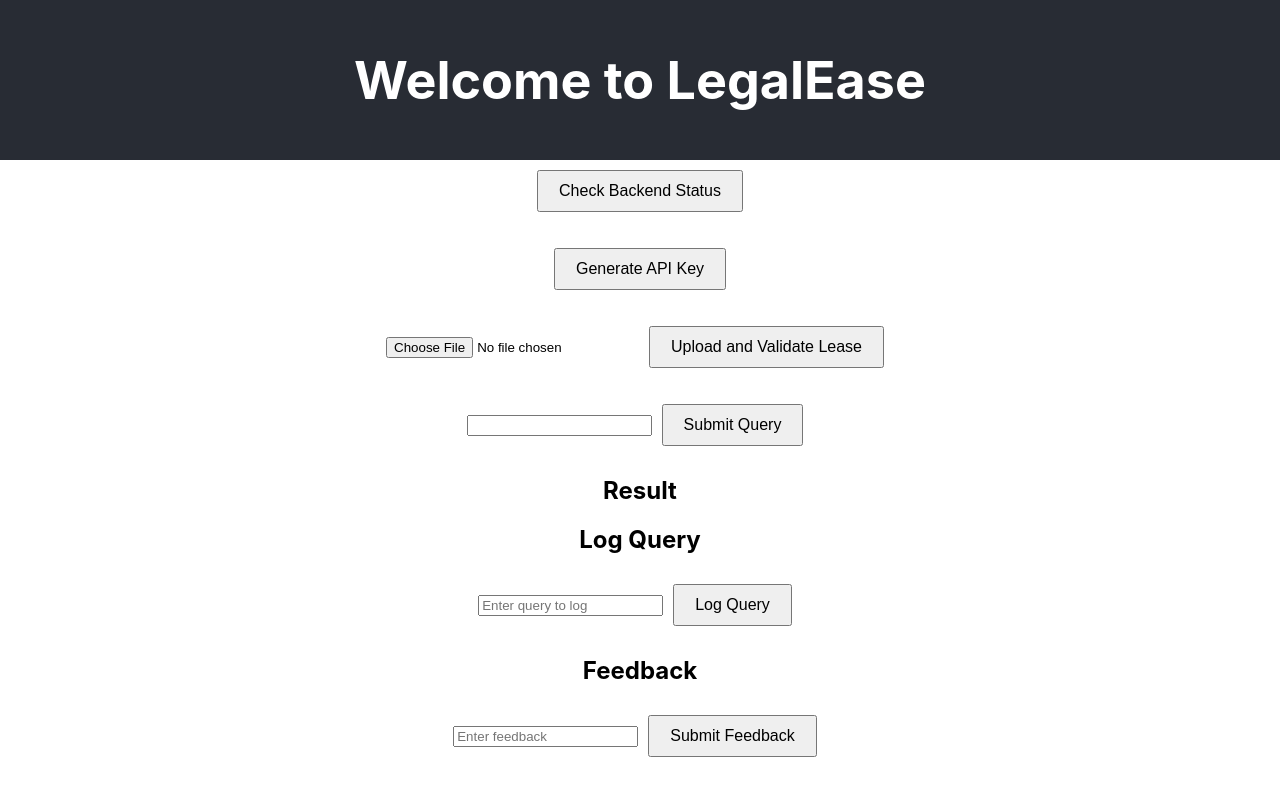
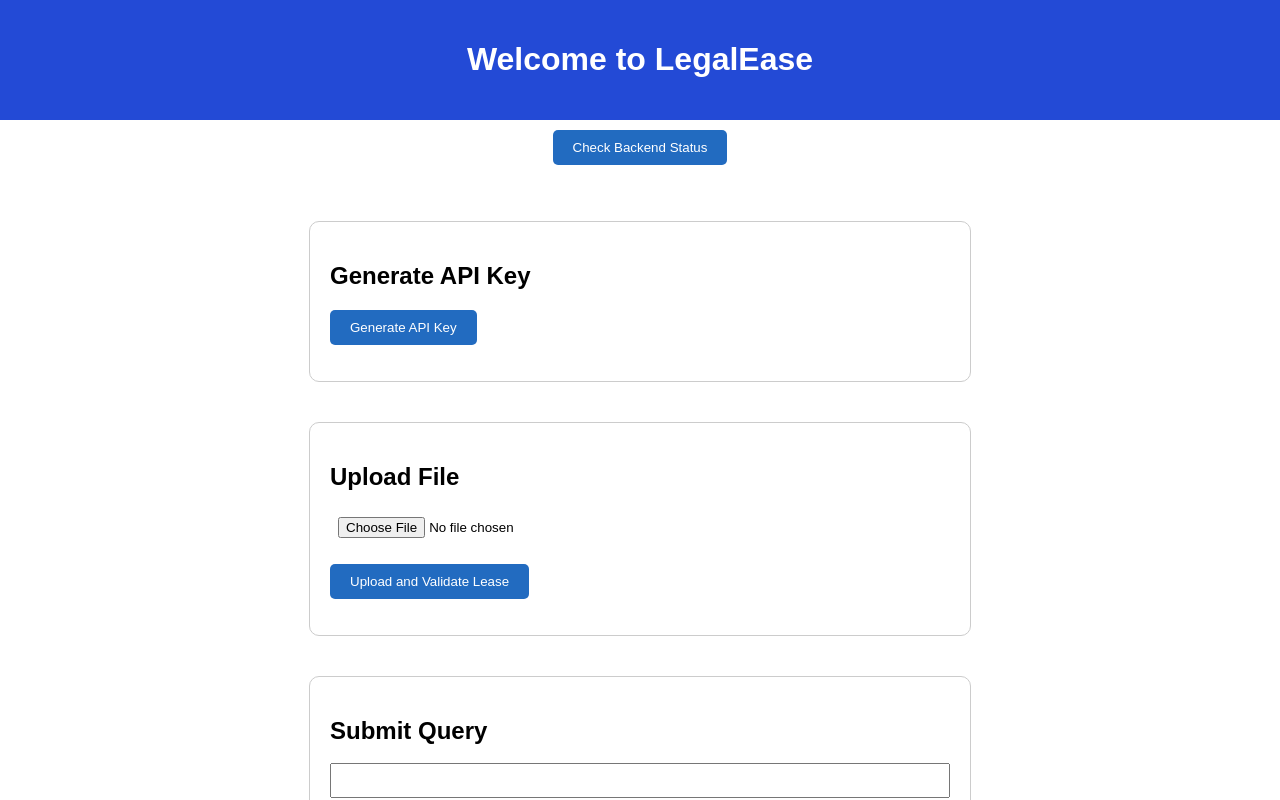
Before and after one commit to fjt067316/legal-ease, a React (Create React App) app in the folder frontend/react-docker/: page / in a window 1280 px wide. Shown: the top 800 px of the page. Built offline with nearby package versions, Linux system fonts and the light colour scheme; the HTML template or start-up script is replaced by a standard one.

Commit message:
frontend touchup

```diff
--- a/frontend/react-docker/src/App.css
+++ b/frontend/react-docker/src/App.css
@@ -1,21 +1,56 @@
 .App {
   text-align: center;
+  font-family: Arial, sans-serif;
 }
 
-.App-header {
-  background-color: #282c34;
-  min-height: 20vh;
+.header {
+  background-color: #234ad6;
+  padding: 20px;
+  color: white;
+}
+
+.container {
   display: flex;
   flex-direction: column;
   align-items: center;
-  justify-content: center;
-  font-size: calc(10px + 2vmin);
-  color: white;
+  padding: 20px;
+}
+
+.section {
+  margin: 20px;
+  padding: 20px;
+  border: 1px solid #ccc;
+  border-radius: 10px;
+  width: 50%;
+  text-align: left;
 }
 
 button {
-  margin: 10px;
+  background-color: #226bc0;
+  color: white;
   padding: 10px 20px;
-  font-size: 16px;
+  border: none;
+  border-radius: 5px;
   cursor: pointer;
+  margin-top: 10px;
 }
+
+.button:hover {
+  background-color: #1f4790;
+}
+
+.input,
+.file-input {
+  width: 100%;
+  padding: 8px;
+  margin: 8px 0;
+  box-sizing: border-box;
+}
+
+h2 {
+  margin-bottom: 10px;
+}
+
+p {
+  margin-top: 10px;
+}
--- a/frontend/react-docker/src/App.js
+++ b/frontend/react-docker/src/App.js
@@ -23,12 +23,14 @@ function App() {
       <Header />
       <button onClick={handleStatusCheck}>Check Backend Status</button>
       <p>{apiResponse}</p>
-      <GenerateApiKey />
-      <DocumentUpload />
-      <QueryInput />
-      <ResultDisplay />
-      <LogQuery />
-      <Feedback />
+      <div className = "container">
+        <GenerateApiKey />
+        <DocumentUpload />
+        <QueryInput />
+        <ResultDisplay result = ""/>
+        <LogQuery />
+        <Feedback />
+      </div>
     </div>
   );
 }
--- a/frontend/react-docker/src/components/DocumentUpload.js
+++ b/frontend/react-docker/src/components/DocumentUpload.js
@@ -1,4 +1,5 @@
 import React, { useState } from "react";
+import "../App.css";
 
 function DocumentUpload() {
   const [file, setFile] = useState(null);
@@ -22,9 +23,12 @@ function DocumentUpload() {
   };
 
   return (
-    <div>
-      <input type="file" onChange={handleFileChange} />
-      <button onClick={handleFileUpload}>Upload and Validate Lease</button>
+    <div className="section">
+      <h2>Upload File</h2>
+      <input type="file" onChange={handleFileChange} className="file-input" />
+      <button onClick={handleFileUpload} className="button">
+        Upload and Validate Lease
+      </button>
       <p>{validationResult}</p>
     </div>
   );
--- a/frontend/react-docker/src/components/Feedback.js
+++ b/frontend/react-docker/src/components/Feedback.js
@@ -1,4 +1,6 @@
 import React, { useState } from "react";
+import "../App.css";
+
 
 function Feedback() {
   const [query, setQuery] = useState("");
@@ -18,18 +20,20 @@ function Feedback() {
   };
 
   return (
-    <div>
+    <div className="section">
       <h2>Feedback</h2>
       <input
         type="text"
         value={query}
         onChange={(e) => setQuery(e.target.value)}
         placeholder="Enter feedback"
+        className="input"
       />
-      <button onClick={handleFeedback}>Submit Feedback</button>
+      <button onClick={handleFeedback} className="button">Submit Feedback</button>
       <p>{response}</p>
     </div>
   );
 }
 
+
 export default Feedback;
--- a/frontend/react-docker/src/components/GenerateApiKey.js
+++ b/frontend/react-docker/src/components/GenerateApiKey.js
@@ -1,4 +1,6 @@
 import React, { useState } from "react";
+import "../App.css";
+
 
 function GenerateApiKey() {
   const [apiKey, setApiKey] = useState("");
@@ -11,8 +13,10 @@ function GenerateApiKey() {
   };
 
   return (
-    <div>
-      <button onClick={handleGenerateApiKey}>Generate API Key</button>
+
+    <div className="section">
+      <h2>Generate API Key</h2>
+      <button onClick={handleGenerateApiKey} className="button">Generate API Key</button>
       <p>{apiKey}</p>
     </div>
   );
--- a/frontend/react-docker/src/components/Header.js
+++ b/frontend/react-docker/src/components/Header.js
@@ -1,8 +1,9 @@
 import React from "react";
+import "../App.css";
 
 function Header() {
   return (
-    <header className="App-header">
+    <header className="header">
       <h1>Welcome to LegalEase</h1>
     </header>
   );
--- a/frontend/react-docker/src/components/LogQuery.js
+++ b/frontend/react-docker/src/components/LogQuery.js
@@ -1,4 +1,6 @@
 import React, { useState } from "react";
+import "../App.css";
+
 
 function LogQuery() {
   const [query, setQuery] = useState("");
@@ -18,18 +20,20 @@ function LogQuery() {
   };
 
   return (
-    <div>
+    <div className="section">
       <h2>Log Query</h2>
       <input
         type="text"
         value={query}
         onChange={(e) => setQuery(e.target.value)}
         placeholder="Enter query to log"
+        className="input"
       />
-      <button onClick={handleLogQuery}>Log Query</button>
+      <button onClick={handleLogQuery} className="button">Log Query</button>
       <p>{response}</p>
     </div>
   );
 }
 
+
 export default LogQuery;
--- a/frontend/react-docker/src/components/QueryInput.js
+++ b/frontend/react-docker/src/components/QueryInput.js
@@ -1,4 +1,5 @@
 import React, { useState } from "react";
+import "../App.css";
 
 function QueryInput() {
   const [query, setQuery] = useState("");
@@ -22,9 +23,17 @@ function QueryInput() {
   };
 
   return (
-    <div>
-      <input type="text" value={query} onChange={handleInputChange} />
-      <button onClick={handleQuerySubmit}>Submit Query</button>
+    <div className="section">
+      <h2>Submit Query</h2>
+      <input
+        type="text"
+        value={query}
+        onChange={handleInputChange}
+        className="input"
+      />
+      <button onClick={handleQuerySubmit} className="button">
+        Submit Query
+      </button>
       <p>{queryResponse}</p>
     </div>
   );
--- a/frontend/react-docker/src/components/ResultDisplay.js
+++ b/frontend/react-docker/src/components/ResultDisplay.js
@@ -1,8 +1,10 @@
 import React from "react";
+import "../App.css";
+
 
 function ResultDisplay({ result }) {
   return (
-    <div>
+    <div className="section">
       <h2>Result</h2>
       <p>{result}</p>
     </div>
```
